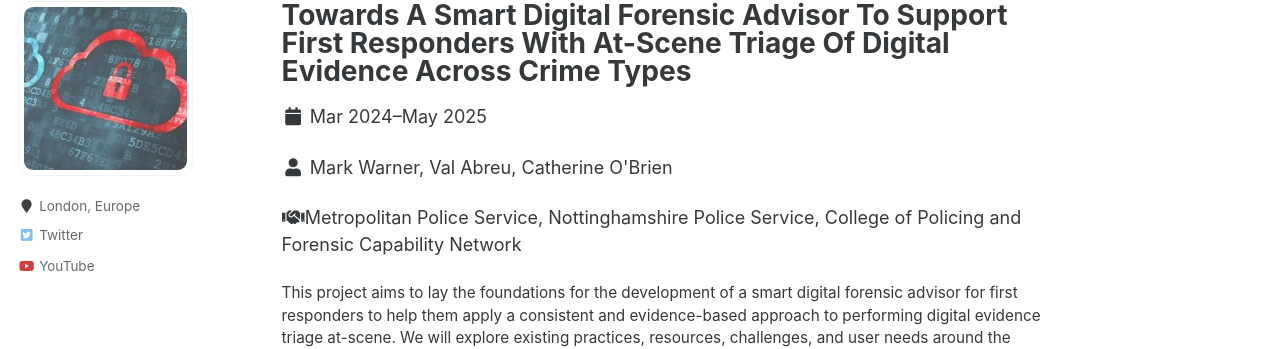
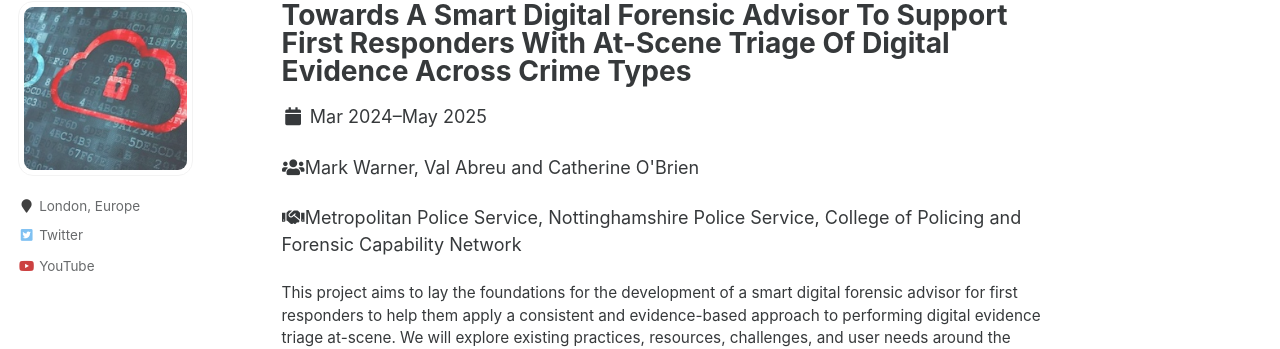
Before and after one commit to uclisec/uclisec.github.io, a Jekyll site: the page built from _projects/TRIAGE.md, in a window 1280 px wide and 1050 px high. Shown: the part 117-466 px from the top of the window. Built offline with Jekyll 4.4.1, drawn with Linux system fonts in a browser that asks for light colours.

```diff
--- a/_projects/TRIAGE.md
+++ b/_projects/TRIAGE.md
@@ -3,7 +3,9 @@ title: "Towards A Smart Digital Forensic Advisor To Support First Responders Wit
 excerpt: "This project will explore existing practices, resources, challenges, and user needs around the process of search and seizure of digital devices across two distinct crime types."
 
 authors:
-- Mark Warner, Val Abreu, Catherine O'Brien
+- Mark Warner
+- Val Abreu
+- Catherine O'Brien
 funder: ESRC
 partners:
 - Metropolitan Police Service
```
